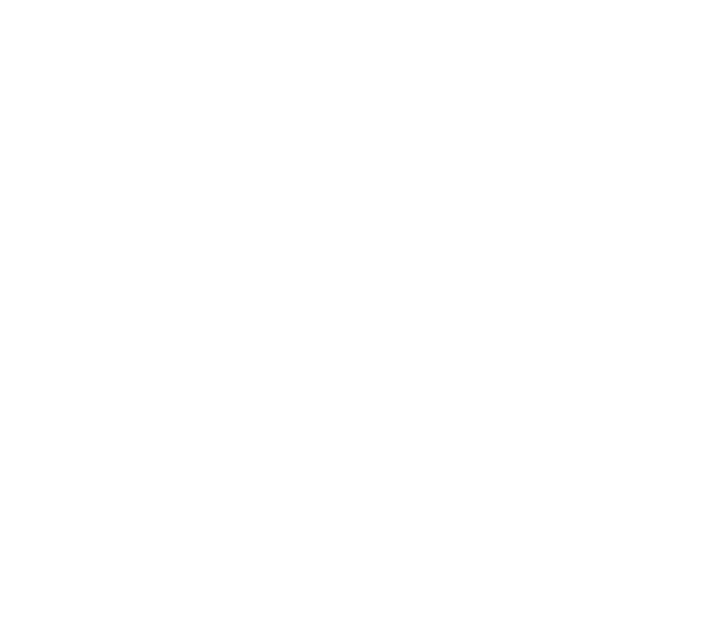
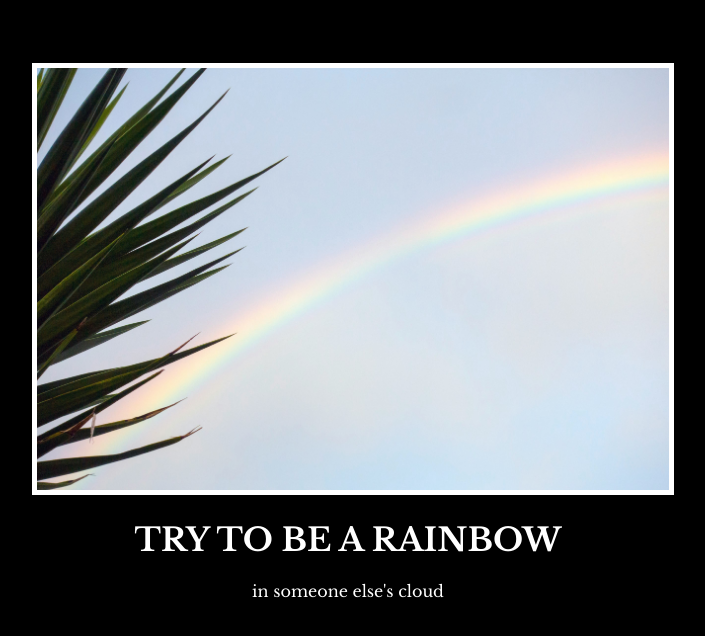
Before and after one commit to LisaVasic/Motivation-Meme-Project, a plain HTML site: page index.html in a window 1280 px wide. Shown: the whole page, without its empty margins (292-997 px from the left). Drawn offline with nearby package versions, Linux system fonts and the light colour scheme.

Commit message:
finished test

```diff
--- a/index.html
+++ b/index.html
@@ -14,3 +14,26 @@ But it must have the following features:
 6. Read about the text-transform property on MDN docs to make the h1 uppercase with CSS.
   https://developer.mozilla.org/en-US/docs/Web/CSS/text-transform
 -->
+<!DOCTYPE html>
+<html lang="en">
+
+<head>
+  <title>Motivation Meme - Lisa</title>
+  <meta charset="UTF-8">
+  <link rel="stylesheet" href="./style.css" />
+  <link rel="preconnect" href="https://fonts.googleapis.com">
+  <link rel="preconnect" href="https://fonts.gstatic.com" crossorigin>
+  <link href="https://fonts.googleapis.com/css2?family=Libre+Baskerville:ital,wght@0,400;0,700;1,400&display=swap" rel="stylesheet">
+</head>
+
+
+<body>
+  <div class="poster">
+    <img class="image" src="./assets/images/rainbow.jpg"></img>
+    <h1>Try to be a rainbow</h1>
+    <p>in someone else's cloud</p>
+  </div>
+</body>
+
+
+</html>
--- a/solution/solution.css
+++ b/solution/solution.css
@@ -17,5 +17,4 @@ h1 {
 
 .motivation-img {
   border: 5px solid white;
-  width: 100%;
 }
--- a/style.css
+++ b/style.css
@@ -0,0 +1,23 @@
+body {
+    background-color: black;
+}
+
+.poster {
+    width: 50%;
+    color: white;
+    align-content: center;
+    font-family: "Libre Baskerville";
+    margin-left: 25%;
+    margin-top: 5%;
+    text-align: center;
+}
+
+.image {
+    align-items: center;
+    width: 100%;
+    border: white, 5px solid;
+}
+
+h1 {
+    text-transform: uppercase;
+}
```
Also changed, not shown: assets/images/rainbow.jpg (added).
